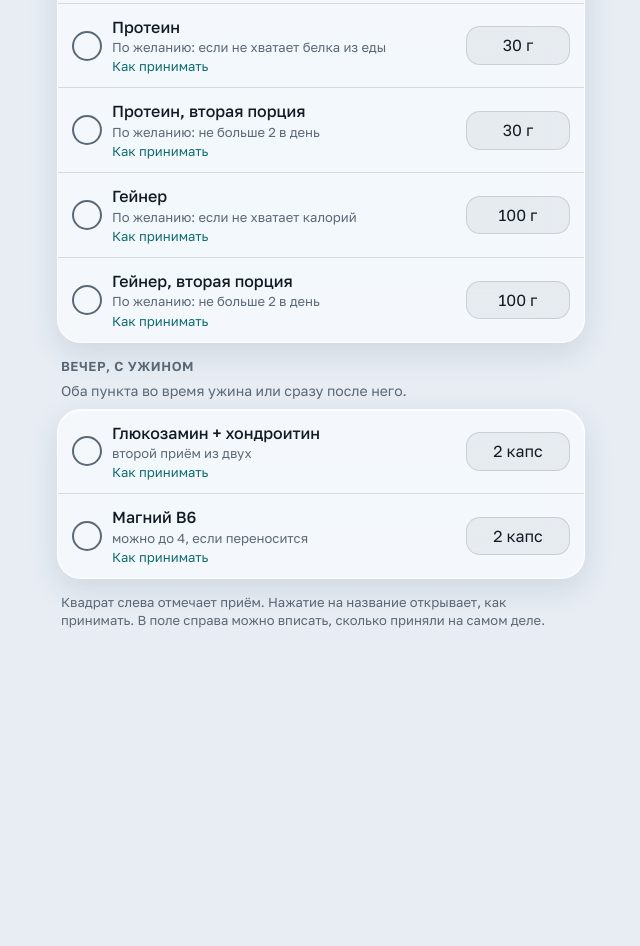
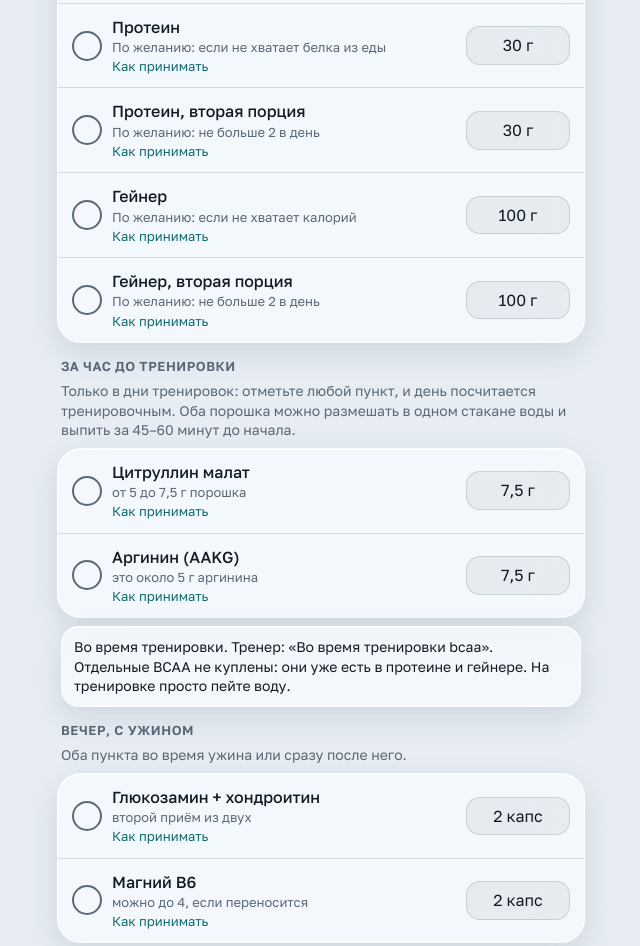
Before and after one commit to Astron-Staff/dobavki, a plain HTML site: page index.html in a window 1280 px wide. Shown: the part 975-1921 px from the top of the page, without its empty margins (319-959 px from the left). Before the commit the page ends 1708 px from the top, so only its background shows below. Drawn offline with Linux system fonts and the light colour scheme; a web font is replaced by a local one.

Commit message:
Always show the pre-workout block on the intake tab
Co-Authored-By: Claude Fable 5.2 <noreply@anthropic.com>
Claude-Session: https://claude.ai/code/session_01U4rSJvkqGxhQb3dArVK6Qp

```diff
--- a/index.html
+++ b/index.html
@@ -321,11 +321,10 @@ function renderDay(){
   ]));
 
   PLAN.forEach(function(g){
-    if(g.train&&!d.train) return;
     var list=h("div",{class:"list"});
     g.items.forEach(function(it){
       var on=!!d.t[it.id];
-      function toggle(){ if(d.t[it.id])delete d.t[it.id]; else d.t[it.id]=true; saveDay(k); renderDay() }
+      function toggle(){ if(d.t[it.id])delete d.t[it.id]; else { d.t[it.id]=true; if(g.train)d.train=true } saveDay(k); renderDay() }
       var cb=h("button",{class:"check",role:"checkbox","aria-checked":on?"true":"false","aria-label":it.name,onclick:toggle}); cb.innerHTML=CHECK;
       var inp=h("input",{class:"amt",id:"amt-"+it.id,type:"text","aria-label":"Количество: "+it.name,autocomplete:"off"});
       inp.value=d.a[it.id]!=null?d.a[it.id]:it.amt;
@@ -334,7 +333,7 @@ function renderDay(){
         h("button",{class:"label","aria-expanded":openIds[it.id]?"true":"false","aria-controls":"more-"+it.id,onclick:function(){openIds[it.id]=!openIds[it.id];renderDay()}},[h("span",{class:"nm",text:it.name}),h("span",{class:"nt",text:(it.opt?"По желанию: ":"")+it.note}),h("span",{class:"tg",text:openIds[it.id]?"Скрыть":"Как принимать"})]),inp,
         h("div",{class:"more",id:"more-"+it.id,hidden:openIds[it.id]?null:""},[h("p",{text:it.how}), it.coach?(function(){var q=h("q");q.appendChild(h("b",{text:"Тренер: "}));q.appendChild(document.createTextNode("«"+it.coach+"»"));return q})():null])]));
     });
-    wrap.appendChild(h("section",{class:"group"},[h("h2",{text:g.title}),g.desc?h("p",{class:"desc",text:g.desc}):null,list,g.foot?h("p",{class:"foot",text:g.foot}):null]));
+    wrap.appendChild(h("section",{class:"group"},[h("h2",{text:g.title}),g.desc?h("p",{class:"desc",text:(g.train&&!d.train?"Только в дни тренировок: отметьте любой пункт, и день посчитается тренировочным. ":"")+g.desc}):null,list,g.foot?h("p",{class:"foot",text:g.foot}):null]));
   });
   wrap.appendChild(h("p",{class:"hint",text:"Квадрат слева отмечает приём. Нажатие на название открывает, как принимать. В поле справа можно вписать, сколько приняли на самом деле."}));
   root.appendChild(wrap);
@@ -576,7 +575,7 @@ renderDay();
     clearTimeout(timer); ready("Отметки сохраняются автоматически");
   }catch(e){ clearTimeout(timer); db=null; useLocal() }
 })();
-var APP_VERSION="9";
+var APP_VERSION="10";
 if("serviceWorker" in navigator){navigator.serviceWorker.register("sw.js").then(function(r){document.addEventListener("visibilitychange",function(){if(!document.hidden)r.update().catch(function(){})})}).catch(function(){})}
 var lastCheck=0;
 function checkVersion(){
```
Also changed, not shown: version.txt.
